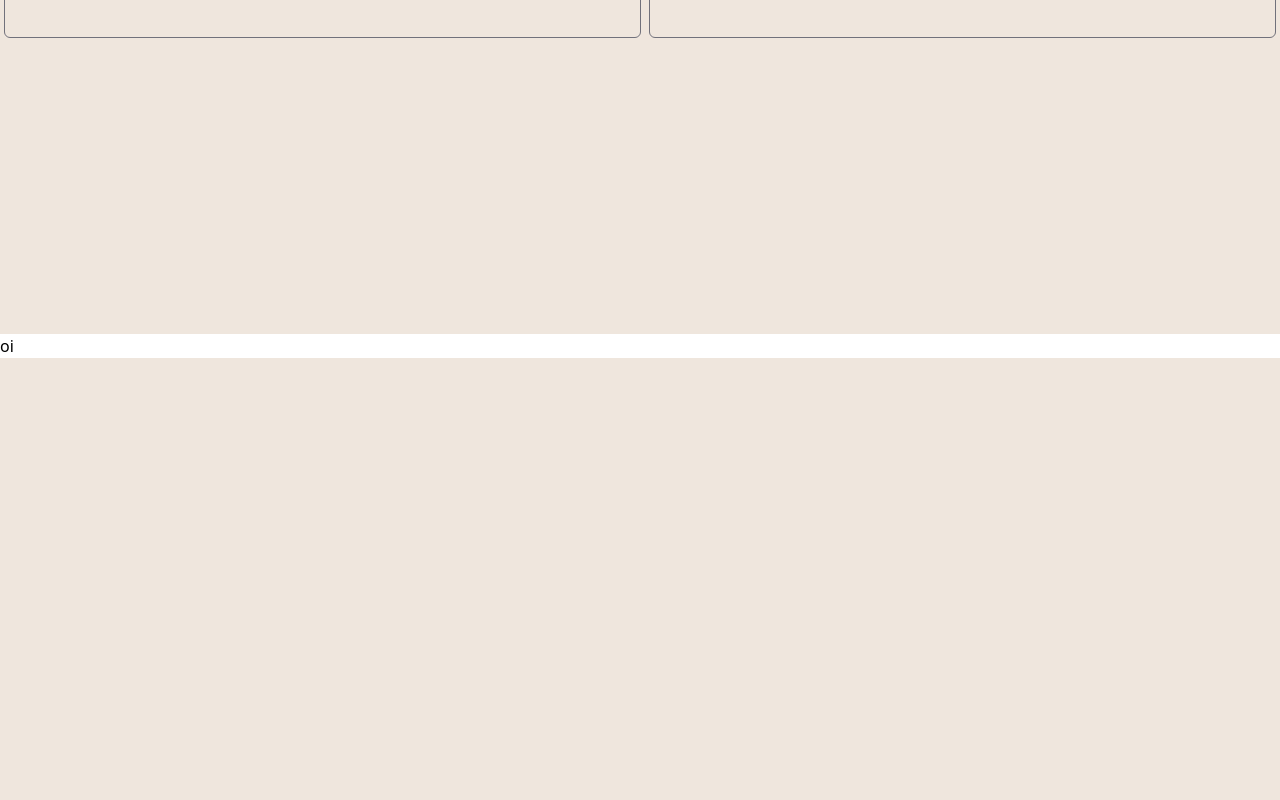
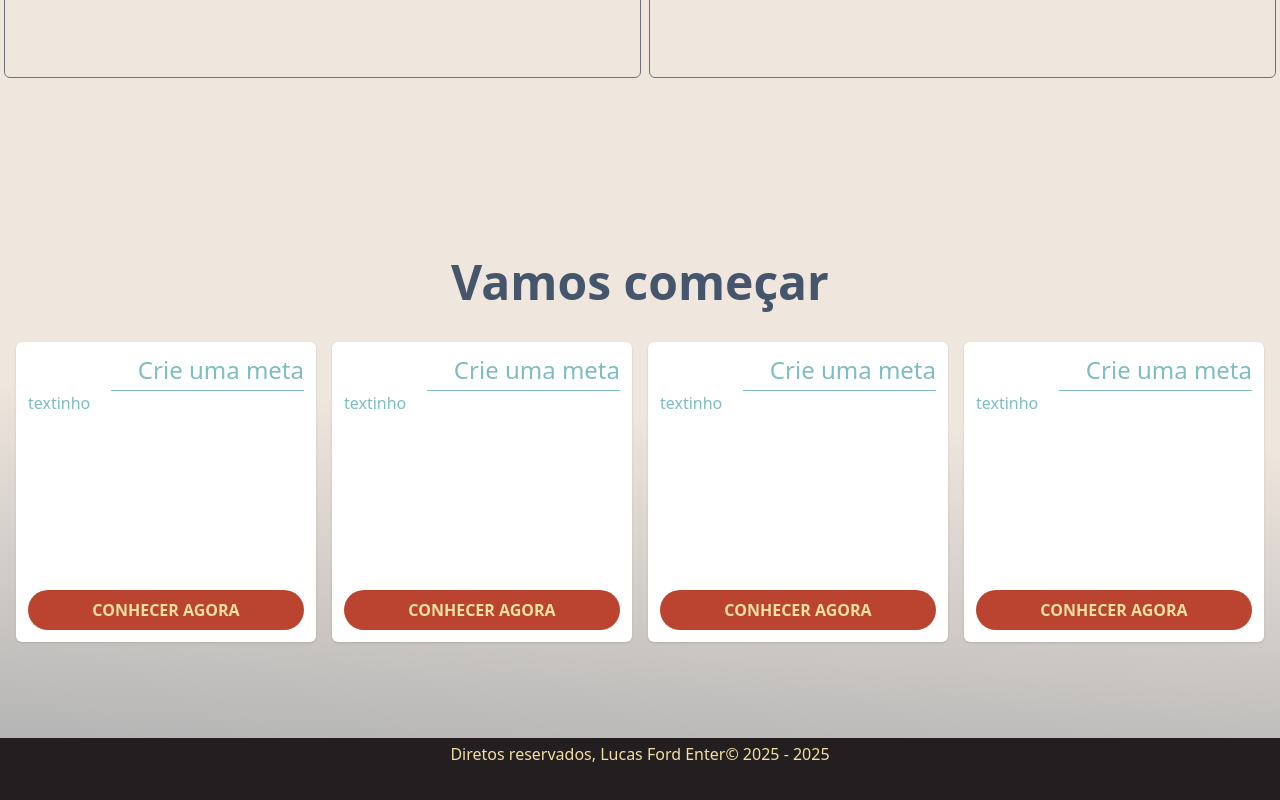
Before and after one commit to Luc4sDomingu3z/ForEnterTcc, an Angular app: page / in a window 1280 px wide. Shown: the part 1126-1926 px from the top of the page. Before the commit the page ends 1484 px from the top, so only its background shows below. Built offline with nearby package versions, Linux system fonts and the light colour scheme.

Commit message:
Pagina principal quase pronta - secao atalhos

```diff
--- a/src/app/components/footer/footer.html
+++ b/src/app/components/footer/footer.html
@@ -1,3 +1,5 @@
-<footer class="w-full bg-white flex h-full">
-  oi
+<footer class="w-full max-w-[1920px] mx-auto flex h-full text-vanilla p-1 bg-raisin-black min-h-60">
+  <div class="w-full bottom-0 text-center">
+    <p>Diretos reservados, Lucas Ford Enter&copy; 2025 - 2025</p>
+  </div>
 </footer>
--- a/src/app/components/header/header.html
+++ b/src/app/components/header/header.html
@@ -1,4 +1,4 @@
-<header class="w-full text-white bg-raisin-black">
+<header class="w-full max-w-[1920px] mx-auto text-white bg-raisin-black">
   <section class="flex flex-row max-w-xl px-1 mx-auto justify-between items-center py-2">
     <div id="logo">
       <span class="block text-2xl">Logo</span>
--- a/src/app/pages/home/home.html
+++ b/src/app/pages/home/home.html
@@ -1,4 +1,4 @@
-<main class="w-full h-full">
+<main class="w-full h-full max-w-[1920px] mx-auto">
   <section class="w-full mx-auto bg-raisin-black aspect-video lg:min-h-130 lg:aspect-auto" aria-label="Hero section">
     <article class="p-1 pt-5 max-w-4xl w-full mx-auto" aria-label="Hero container">
       <h1 class="text-5xl p-2 font-bold text-linen">Disciplina Financeira é um direito de todos!</h1>
@@ -19,21 +19,21 @@
     </article>
   </section>
 
-  <section class="w-full h-full mx-auto bg-linen min-h-200">
+  <section class="w-full h-full mx-auto mt-10 bg-linen min-h-100">
     <article class="container mx-auto p-1 py-5">
-      <h1 id="intro-teste" class="text-5xl p-2 font-bold mb-3 text-slate-600">Explore funcionalidades</h1>
+      <h1 id="intro-teste" class="text-4xl md:text-5xl p-2 font-bold mb-3 text-slate-600">Explore funcionalidades</h1>
 
       <section aria-label="Cards de intro" class="w-full flex gap-2 flex-wrap lg:flex-nowrap">
         <article class="w-full p-2 border border-zinc-500 rounded-md overflow-y-auto" id="text_area">
         </article>
-        <div class="flex *:transition-all *:border-1 *:border-zinc-500 w-full *:grow flex-wrap gap-x-2 gap-y-2 overflow-y-auto">
+        <div class="flex *:transition-all *:border-1 *:border-zinc-500 w-full *:grow flex-wrap gap-x-2 gap-y-2 overflow-hidden overflow-y-auto">
           <div data-funcoes-secao="0" class="hover:bg-white rounded-md p-2 size-50 cursor-pointer select-none" (pointerup)="selectFuncao($event)">
             <h2 class="text-2xl text-zinc-500 font-100 font-serif">Progressão de metas</h2>
           </div>
           <div data-funcoes-secao="1" class="hover:bg-white rounded-md p-2 size-50 cursor-pointer select-none" (pointerup)=selectFuncao($event)>
             <h2 class="text-2xl text-zinc-500 font-100 font-serif">Privacidade</h2>
           </div>
-          <div data-funcoes-secao="2" class="animate-wiggle hover:bg-white rounded-md p-2 size-50 cursor-pointer select-none" (pointerup)=selectFuncao($event)>
+          <div data-funcoes-secao="2" class="hover:bg-white rounded-md p-2 size-50 cursor-pointer select-none" (pointerup)=selectFuncao($event)>
             <h2 class="text-2xl text-zinc-500 font-100 font-serif">Grupos & Chat</h2>
           </div>
           <div data-funcoes-secao="3" class="hover:bg-white rounded-md p-2 size-50 cursor-pointer select-none" (pointerup)=selectFuncao($event)>
@@ -43,4 +43,70 @@
       </section>
     </article>
   </section>
+
+  <section class="w-full h-full grd-sec mx-auto pt-8 md:mt-30 relative min-h-130" aria-label="outro">
+    <div class="max-w-full absolute -z-1 inset-0 w-full overflow-hidden">
+      <!--<img src="imgs/landscape.jpg" width="400" class="select-none hue-rotate-20 saturate-150 w-full h-full object-cover mask-t-from-50%" alt="">-->
+    </div>
+
+    <h1 class="w-full text-center text-5xl font-bold mb-3 p-2 max-h-max h-full text-slate-600">Vamos começar</h1>
+
+    <article class="container mx-auto p-1 py-4">
+      <section class="text-white flex flex-row justify-center gap-4 *:basis-[300px] *:shrink-1">
+        <div class="bg-white rounded-md p-3 w-full grid grid-cols-1 grid-rows-[max-content_1fr] shadow-sm h-full aspect-square">
+          <h2 class="text-verdigris font-thin text-2xl text-right w-full max-w-[70%] ml-auto pb-1 border-b-1">Crie uma meta</h2>
+          <div class="w-full text-verdigris grid grid-cols-1 grid-rows-[1fr_max-content]">
+            <div>
+              <p>textinho</p>
+            </div>
+            <div class="w-full m-auto">
+              <a href="#" class="mx-auto max-w-100 leading-8 transition-all ease-out hover:saturate-10 hover:max-w-70 uppercase font-bold text-center w-full p-1 px-2 flex items-center justify-center gap-2 rounded-full text-vanilla select-none bg-persian-red">
+                <span class="block">Conhecer agora</span>
+              </a>
+            </div>
+          </div>
+        </div>
+        <div class="bg-white rounded-md p-3 w-full grid grid-cols-1 grid-rows-[max-content_1fr] shadow-sm h-full aspect-square">
+          <h2 class="text-verdigris font-thin text-2xl text-right w-full max-w-[70%] ml-auto pb-1 border-b-1">Crie uma meta</h2>
+          <div class="w-full text-verdigris grid grid-cols-1 grid-rows-[1fr_max-content]">
+            <div>
+              <p>textinho</p>
+            </div>
+            <div class="w-full m-auto">
+              <a href="#" class="mx-auto max-w-100 leading-8 transition-all ease-out hover:saturate-10 hover:max-w-70 uppercase font-bold text-center w-full p-1 px-2 flex items-center justify-center gap-2 rounded-full text-vanilla select-none bg-persian-red">
+                <span class="block">Conhecer agora</span>
+              </a>
+            </div>
+          </div>
+        </div>
+        <div class="bg-white rounded-md p-3 w-full grid grid-cols-1 grid-rows-[max-content_1fr] shadow-sm h-full aspect-square">
+          <h2 class="text-verdigris font-thin text-2xl text-right w-full max-w-[70%] ml-auto pb-1 border-b-1">Crie uma meta</h2>
+          <div class="w-full text-verdigris grid grid-cols-1 grid-rows-[1fr_max-content]">
+            <div>
+              <p>textinho</p>
+            </div>
+            <div class="w-full m-auto">
+              <a href="#" class="mx-auto max-w-100 leading-8 transition-all ease-out hover:saturate-10 hover:max-w-70 uppercase font-bold text-center w-full p-1 px-2 flex items-center justify-center gap-2 rounded-full text-vanilla select-none bg-persian-red">
+                <span class="block">Conhecer agora</span>
+              </a>
+            </div>
+          </div>
+        </div>
+        <div class="bg-white rounded-md p-3 w-full grid grid-cols-1 grid-rows-[max-content_1fr] shadow-sm h-full aspect-square">
+          <h2 class="text-verdigris font-thin text-2xl text-right w-full max-w-[70%] ml-auto pb-1 border-b-1">Crie uma meta</h2>
+          <div class="w-full text-verdigris grid grid-cols-1 grid-rows-[1fr_max-content]">
+            <div>
+              <p>textinho</p>
+            </div>
+            <div class="w-full m-auto">
+              <a href="#" class="mx-auto max-w-100 leading-8 transition-all ease-out hover:saturate-10 hover:max-w-70 uppercase font-bold text-center w-full p-1 px-2 flex items-center justify-center gap-2 rounded-full text-vanilla select-none bg-persian-red">
+                <span class="block">Conhecer agora</span>
+              </a>
+            </div>
+          </div>
+        </div>
+      </section>
+    </article>
+
+  </section>
 </main>
--- a/src/app/scss/animation.scss
+++ b/src/app/scss/animation.scss
@@ -1,12 +1,14 @@
 @theme {
-  --animate-fadein: fadein 600ms ease-out infinite;
+  --animate-fadein: fadein 1s ease-in-out infinite;
 
   @keyframes fadein {
-    0% {
-      opacity: 0 !important;
+    0%,
+    100% {
+      background-color: red;
+      display: none;
     }
-    100% {
-      opacity: 1 !important;
+    50% {
+      opacity: 1;
     }
   }
 
--- a/src/app/scss/colors.scss
+++ b/src/app/scss/colors.scss
@@ -5,7 +5,6 @@ $vanilla: #f3dfa2ff;
 $linen: #efe6ddff;
 
 @layer components {
-
   .bg-raisin-black {
     background-color: $raisin-black;
   }
--- a/src/styles.scss
+++ b/src/styles.scss
@@ -27,3 +27,12 @@ body {
   min-height: 100vh;
   background-color: colors.$linen;
 }
+
+.grd-sec {
+  background-color: #f3dfa2ff;
+  background-image: linear-gradient(
+    183deg,
+    rgba(239, 230, 221, 1)  39%,
+    rgba(181, 181, 181, 1) 100%
+  ) !important;
+}
```
Also changed, not shown: public/imgs/finance.jpg (added), public/imgs/landscape.jpg (added).
